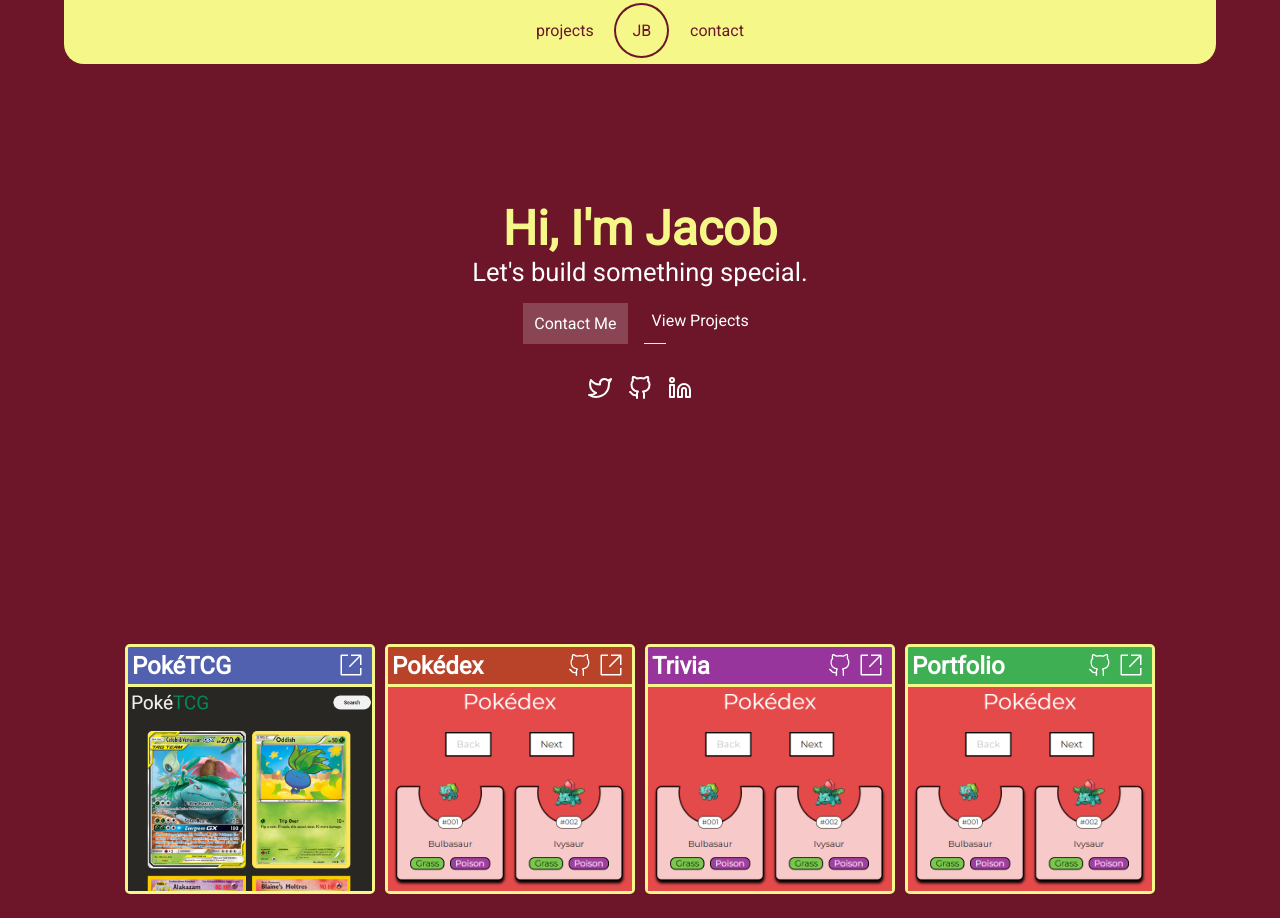
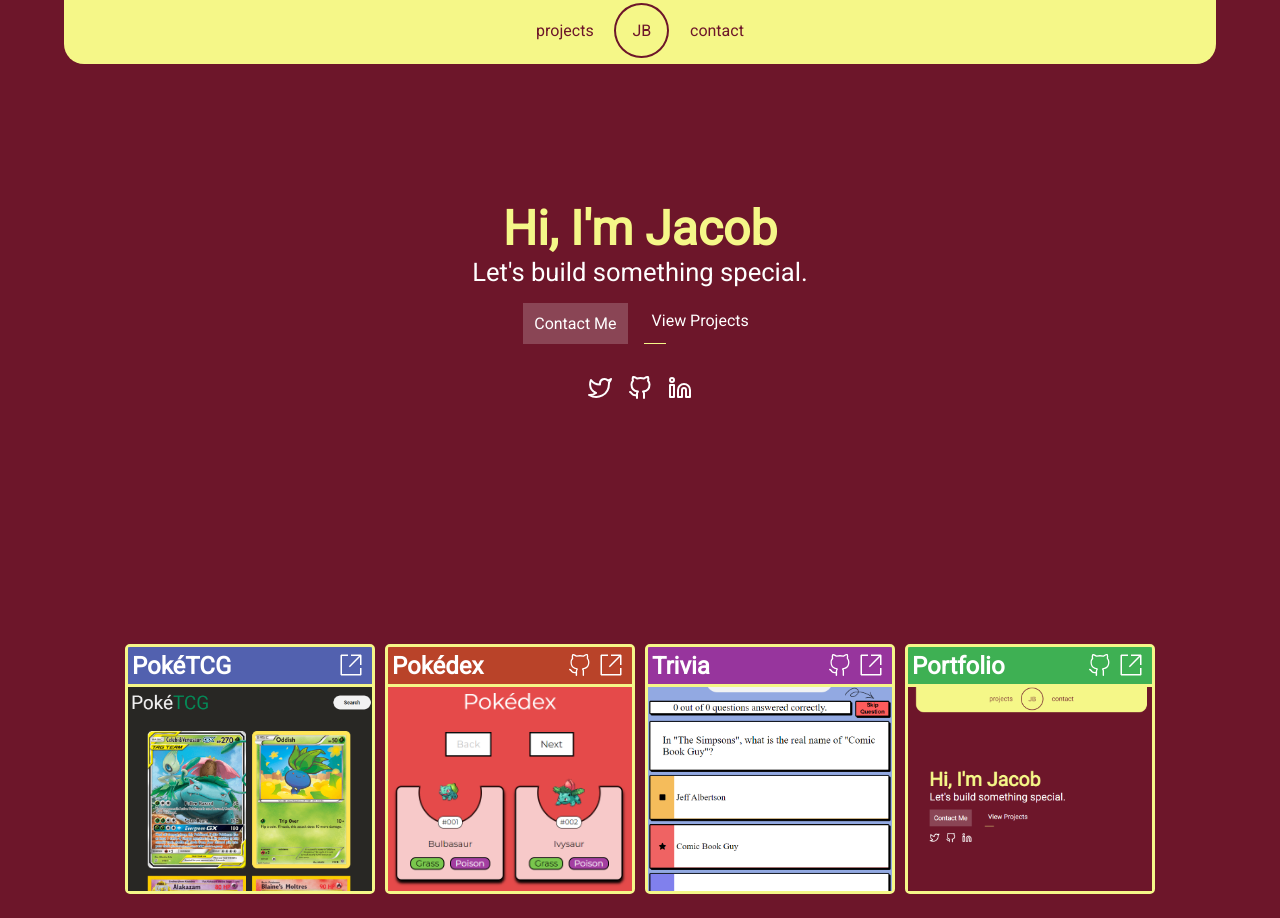
Before and after one commit to thegoldenbolden/portfolio-v1, a Next.js app: page / in a window 1280 px wide. Shown: the top 918 px of the page. Built offline with nearby package versions, Linux system fonts and the light colour scheme.

Commit message:
fixed incorrect project images

```diff
--- a/src/components/Hero.tsx
+++ b/src/components/Hero.tsx
@@ -14,8 +14,8 @@ const Hero = () => {
   return (
     <section id="hero" className={styles.container}>
       <div id={styles.left}>
-        <h1>Hi, I'm Jacob</h1>
-        <p>Let's build something special.</p>
+        <h1>{"Hi, I'm Jacob"}</h1>
+        <p>{"Let's build something special."}</p>
         <div className={styles.actions}>
           <a
             href="mailto: jlbolden.pro@gmail.com"
--- a/src/components/Projects.tsx
+++ b/src/components/Projects.tsx
@@ -43,7 +43,7 @@ const Projects = () => {
       live: "https://thegoldenbolden.github.io/trivia/",
       tags: ["HTML", "CSS", "Javascript"],
       img: {
-        src: "pokedex.png",
+        src: "trivia.png",
         alt: "a screenshot of the trivia site",
       },
     },
@@ -54,7 +54,7 @@ const Projects = () => {
       live: "https://jacobbolden.com",
       tags: ["NextJS", "ReactJS", "Netlify", "Typescript", "Sass"],
       img: {
-        src: "pokedex.png",
+        src: "portfolio_v1.png",
         alt: "a screenshot of this site",
       },
     },
```
